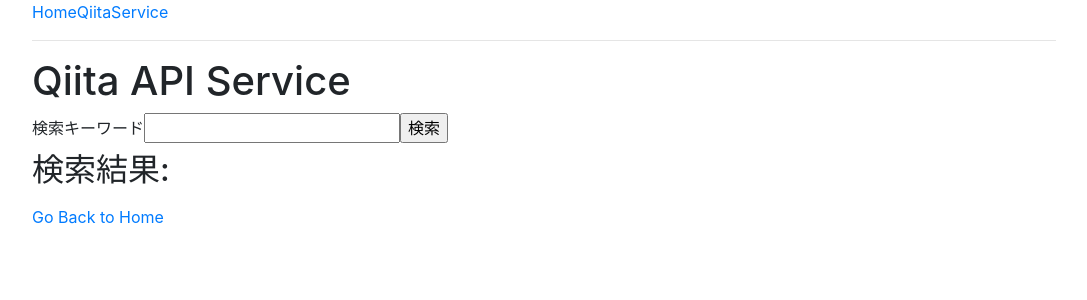
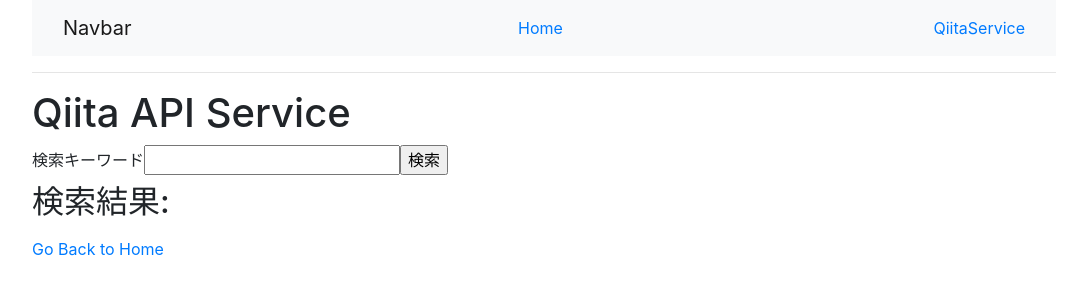
Before and after one commit to sudachi0114/react-frontend-playground, a React (Create React App) app: page /qs in a window 1280 px wide. Shown: the top 300 px of the page, without its empty margins (96-1183 px from the left). Built offline with nearby package versions, Linux system fonts and the light colour scheme.

Commit message:
apply Bootstrap decoration. ref: https://getbootstrap.jp/docs/5.0/components/navbar/

```diff
--- a/src/components/Navbar.jsx
+++ b/src/components/Navbar.jsx
@@ -4,10 +4,13 @@
 class Navbar extends React.Component {
   render() {
     return(
-      <div>
-        <Link to="/">Home</Link>
-        <Link to="/qs">QiitaService</Link>
-      </div>
+      <nav class="navbar navbar-expand-lg navbar-light bg-light">
+        <div class="container-fluid">
+          <a class="navbar-brand" href="/">Navbar</a>
+          <Link to="/">Home</Link>
+          <Link to="/qs">QiitaService</Link>
+        </div>
+      </nav>
     )
   }
 }
```
